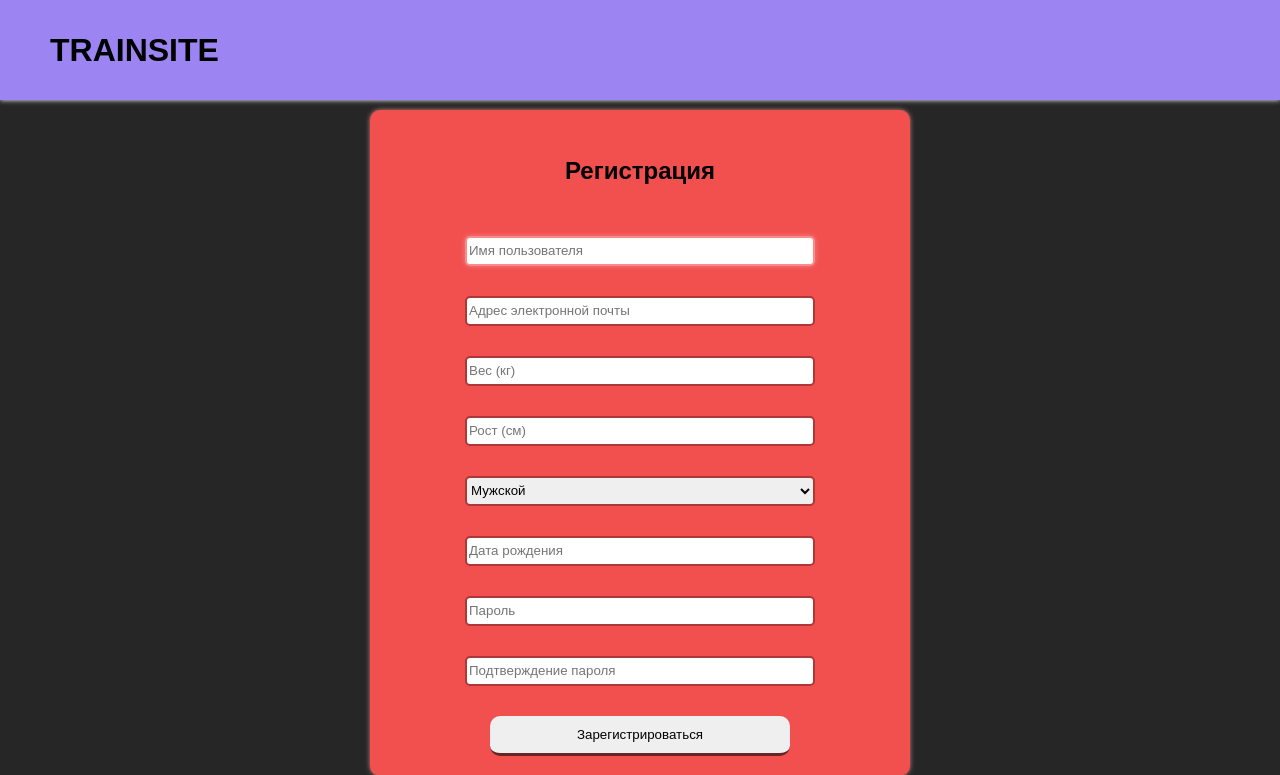
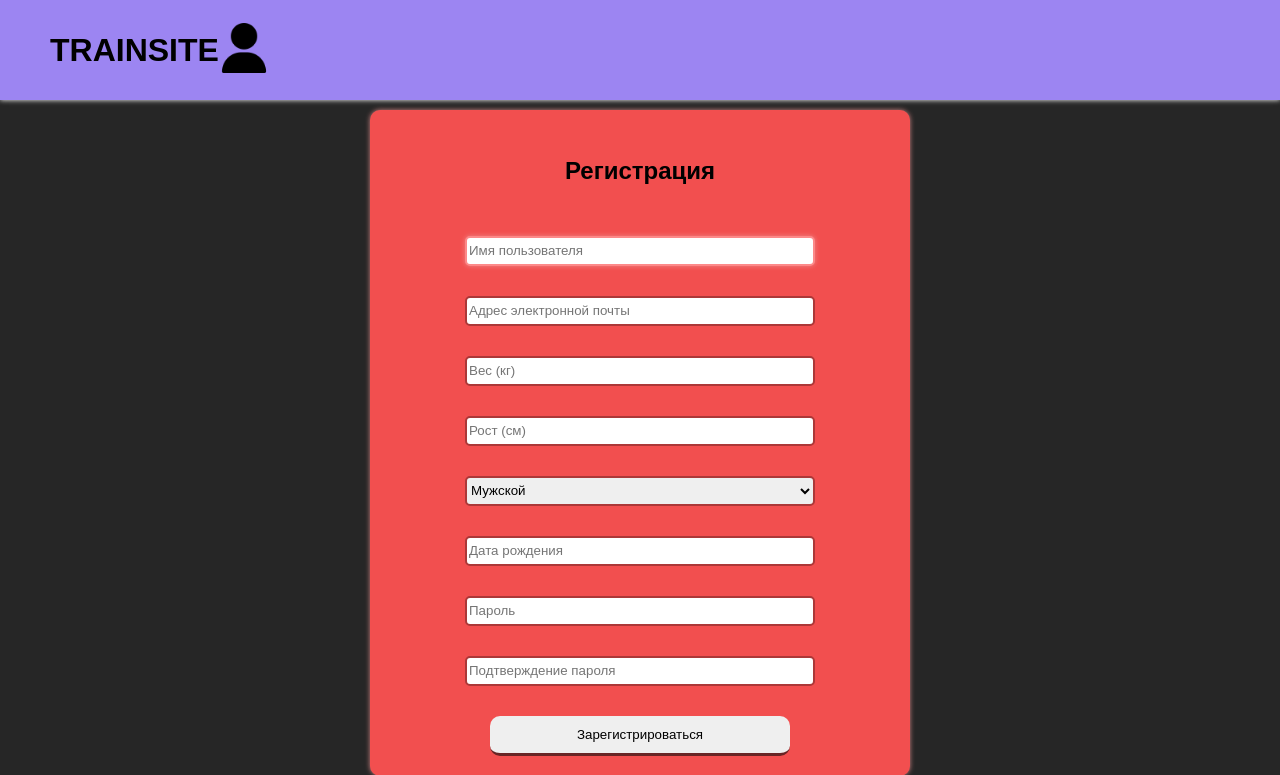
Before and after one commit to Rodionpon/django-trainsite, a Django app: page /users/signup/ in a window 1280 px wide. Shown: the top 775 px of the page. Run offline with Django 5.2, Linux system fonts and the light colour scheme; some web fonts are replaced.

Commit message:
сделал картинку пользоваетля

```diff
--- a/main/static/css/menu.css
+++ b/main/static/css/menu.css
@@ -7,11 +7,12 @@ menu{
     background-color: aliceblue;
     align-items: center;
     border-radius: 10px;
-
+    margin-left: 50px;
 }
 .menu-icon>img{
     width: 50px;
     height: 50px;
     margin-right: 40px;
-    justify-content: space-around;
+    justify-content: space-between;
+    margin-top: 50px;
 }
--- a/users/static/css/base.css
+++ b/users/static/css/base.css
@@ -17,6 +17,10 @@ body{
 h1{
     margin-left: 50px;
 }
+img{
+    width: 50px;
+    height: 50px;
+}
 /* Color Theme Swatches in RGBA */
 .Графический-дизайн-1-rgba { color: rgba(156, 133, 242, 1); }
 .Графический-дизайн-2-rgba { color: rgba(242, 226, 4, 1); }
--- /dev/null
+++ b/users/templates/account.html
@@ -0,0 +1,2 @@
+{% load static %}
+<div class="account-icon"><img src="{% static 'images/user.png' %}" alt=""></div>
--- a/users/templates/base.html
+++ b/users/templates/base.html
@@ -13,6 +13,7 @@
 <body>
     <header>
         <h1>TRAINSITE</h1>
+        	{% include "account.html" %}
     </header>
     <main>
         {% block content %}
```
Also changed, not shown: main/static/icons/user.png (added), users/static/images/user.png (added).
